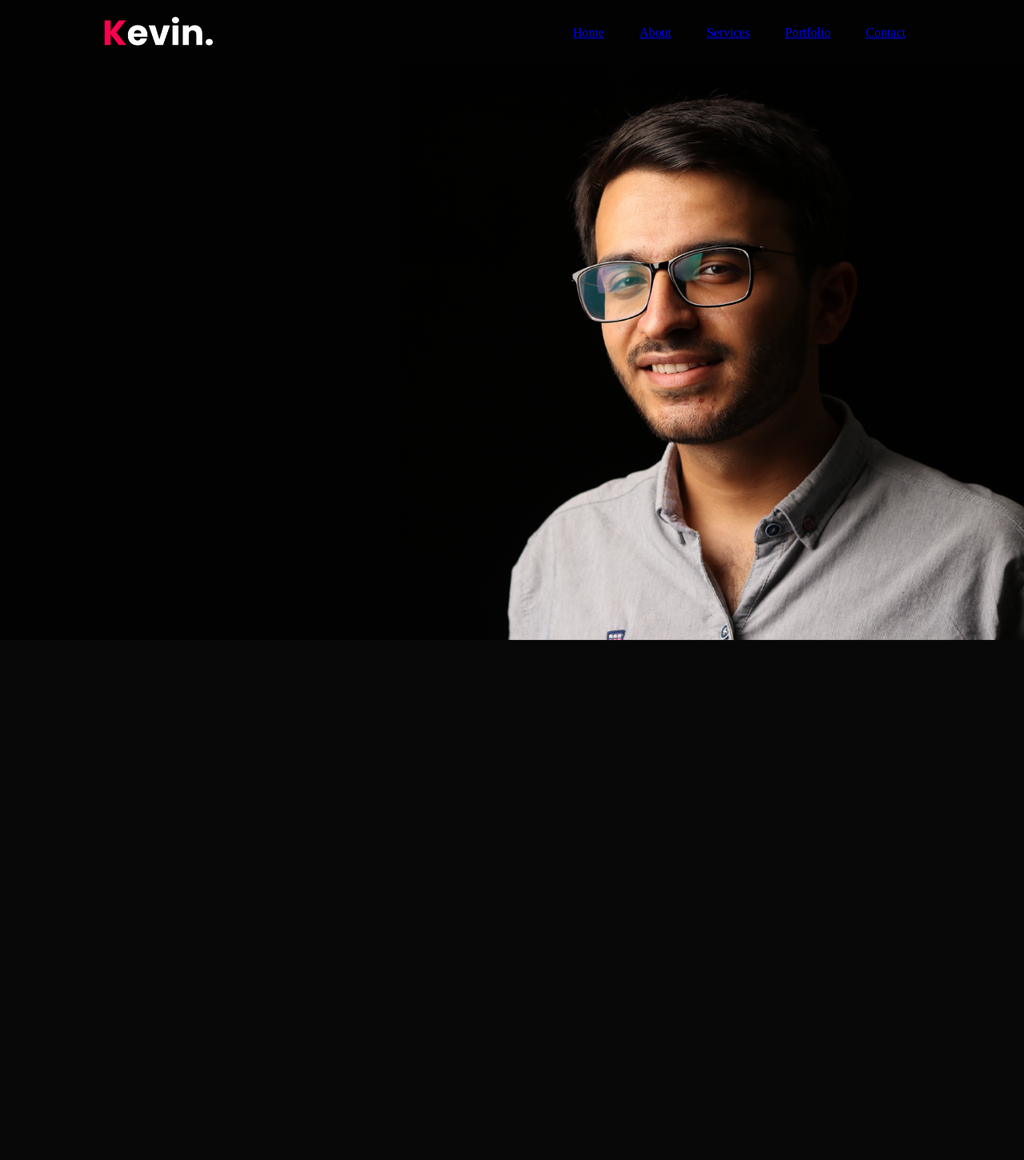
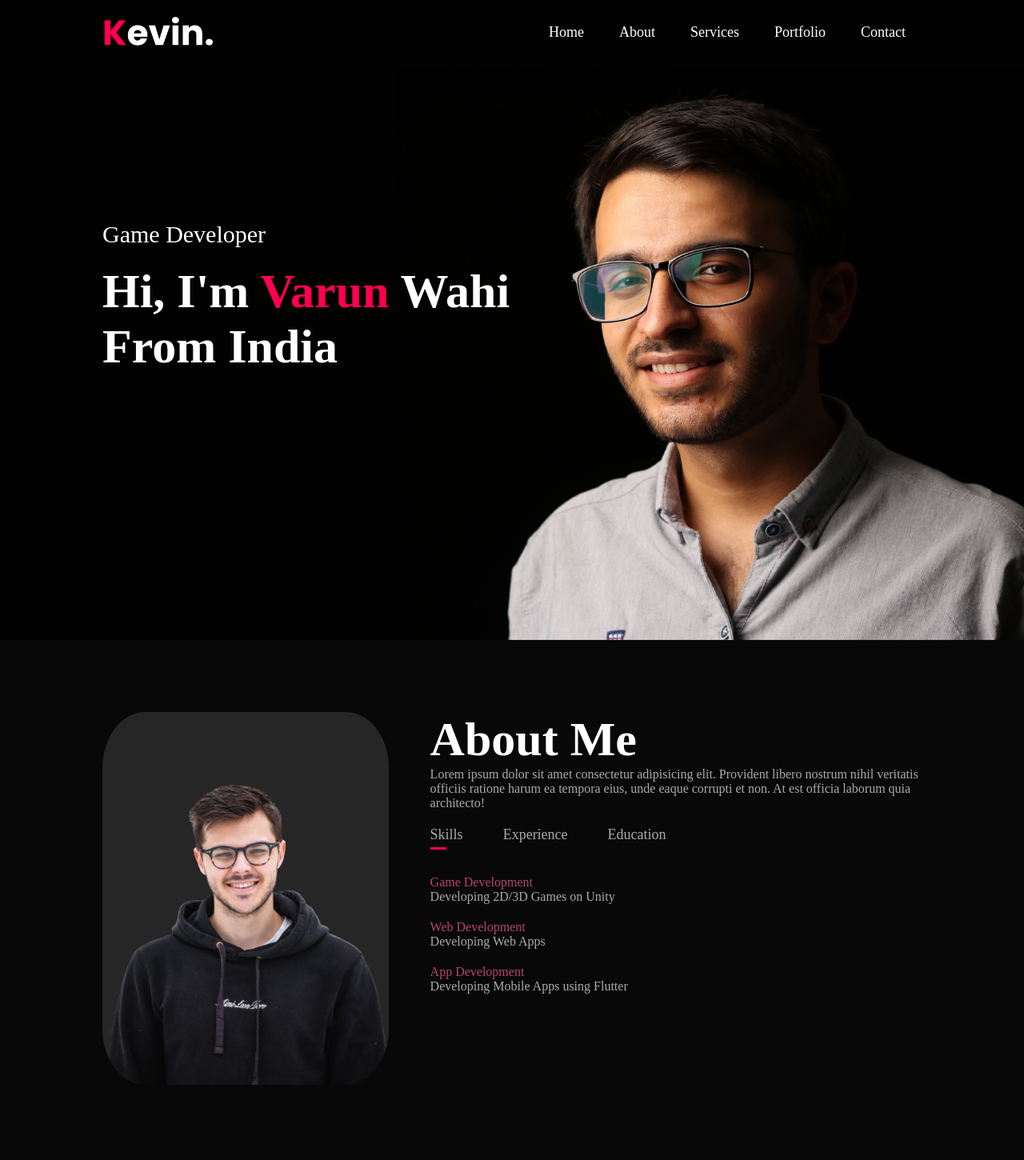
Before and after one commit to varun-wahi/Varun-Portfolio, a plain HTML site: page index.html in a window 1280 px wide. Shown: the whole page at 80% size. Before the commit the page ends 800 px from the top, so only its background shows below. Drawn offline with Linux system fonts and the light colour scheme.

Commit message:
Added About Me Section

```diff
--- a/index.html
+++ b/index.html
@@ -22,9 +22,81 @@
 
         </nav>
 
+        <div class="header-text">
+            <p>Game Developer</p>
+            <h1>Hi, I'm <span>Varun</span>  Wahi <br>From India</h1>
+        </div>
+
     </div>
 
 
+
 </div>
+
+<!-- ------------------about------------------ -->
+<div id="about">
+    <div class="container">
+        <div class="row">
+            <div class="about-col-1">
+                <img src="images/user.png">
+            </div>
+
+            <div class="about-col-2">
+                <h1 class="sub-title">About Me</h1>
+                <p>Lorem ipsum dolor sit amet consectetur adipisicing elit. Provident libero nostrum nihil veritatis officiis ratione harum ea tempora eius, unde eaque corrupti et non. At est officia laborum quia architecto! </p>
+
+                <div class="tab-titles">
+                    <p class="tab-links active-link" onclick="opentab('skills')">Skills</p>
+                    <p class="tab-links" onclick="opentab('experience')">Experience</p>
+                    <p class="tab-links" onclick="opentab('education')">Education</p>
+                </div>
+
+                <div class="tab-contents active-tab" id="skills">
+                    <ul>
+                        <li><span>Game Development</span><br>Developing 2D/3D Games on Unity</li>
+                        <li><span>Web Development</span><br>Developing Web Apps</li>
+                        <li><span>App Development</span><br>Developing Mobile Apps using Flutter</li>
+                    </ul>
+                </div>
+
+                <div class="tab-contents" id="experience">
+                    <ul>
+                        <li><span>Freelancing</span><br>2 Years as a Freelancing Game Developer</li>
+                        <li><span>Hacktober 2022</span><br>Open Source Contribution for 'Blogify' during Hacktoberfest 2022</li>
+
+                    </ul>
+                </div>
+
+                <div class="tab-contents" id="education">
+                    <ul>
+                        <li><span>2020</span><br>Passed 12th Grade with 92% Marks</li>
+                        <li><span>2021-25</span><br>B.Tech in Information Technology from UIT RGPV</li>
+                    </ul>
+                </div>
+
+            </div>
+        </div>
+    </div>
+</div>
+
+<script>
+
+    var tablinks = document.getElementsByClassName("tab-links");
+    var tabcontents = document.getElementsByClassName("tab-contents")
+
+    function opentab(tabname){
+        for(tablink of tablinks){
+            tablink.classList.remove("active-link");
+        }
+
+        for(tabcontent of tabcontents){
+            tabcontent.classList.remove("active-tab");
+        }
+
+        event.currentTarget.classList.add("active-link");
+        document.getElementById(tabname).classList.add("active-tab");
+    }
+</script>
+
 </body>
 </html>
--- a/style.css
+++ b/style.css
@@ -8,6 +8,7 @@
 
 body{
     background: #080808;
+    color:#fff;
 
 }
 
@@ -17,6 +18,19 @@ body{
     background-image: url(images/background.png);
     background-size: cover;
     background-position: center;
+}
+
+.header-text{
+    margin-top: 20%;
+    font-size: 30px;
+}
+
+.header-text h1{
+    margin-top: 20px;
+    font-size: 60px;
+}
+.header-text h1 span{
+    color: #ff004f;
 }
 
 .container{
@@ -40,3 +54,101 @@ nav ul li{
     list-style: none;
     margin: 10px 20px;
 }
+
+nav ul li a{
+    color: #fff;
+    text-decoration: none;
+    font-size: 18px;
+    position: relative;
+
+}
+nav ul li a::after{
+    content: '';
+    width: 0;
+    height: 3px;
+    background: #ff004f;
+    position:absolute;
+    left: 0;
+    bottom: -6px;
+    transition: 0.5s;
+}
+nav ul li a:hover::after{
+    width: 100%;
+}
+
+/* ------------------about---------------- */
+#about{
+    padding: 80px 0;
+    color: #ababab;
+}
+
+.row{
+    display:flex;
+    justify-content: space-between;
+    flex-wrap: wrap;
+}
+
+.about-col-1{
+    flex-basis: 35%;
+
+}
+
+.about-col-1 img{
+    width:100%;
+    border-radius: 15%;
+}
+
+.about-col-2{
+    flex-basis: 60%;
+}
+
+.sub-title{
+    font-size: 60px;
+    font-weight: 600;
+    color:#fff
+}
+
+.tab-titles{
+    display:flex;
+    margin: 20px 0 40px;
+
+}
+.tab-links{
+    margin-right: 50px;
+    font-size: 18px;
+    font-weight: 500;
+    cursor: pointer;
+    position:relative;
+}
+
+.tab-links::after{
+    content: '';
+    width: 0;
+    height: 3px;
+    background: #ff004f;
+    position: absolute;
+    left: 0;
+    bottom: -8px;
+    transition: 0.5s;
+}
+
+.tab-links.active-link::after{
+    width: 50%;
+}
+
+.tab-contents ul li{
+    list-style: none;
+    margin: 20px 0;
+}
+
+.tab-contents ul li span{
+    color: #b54769;
+}
+
+.tab-contents{
+    display: none;
+}
+
+.tab-contents.active-tab{
+    display: block;
+}
```
